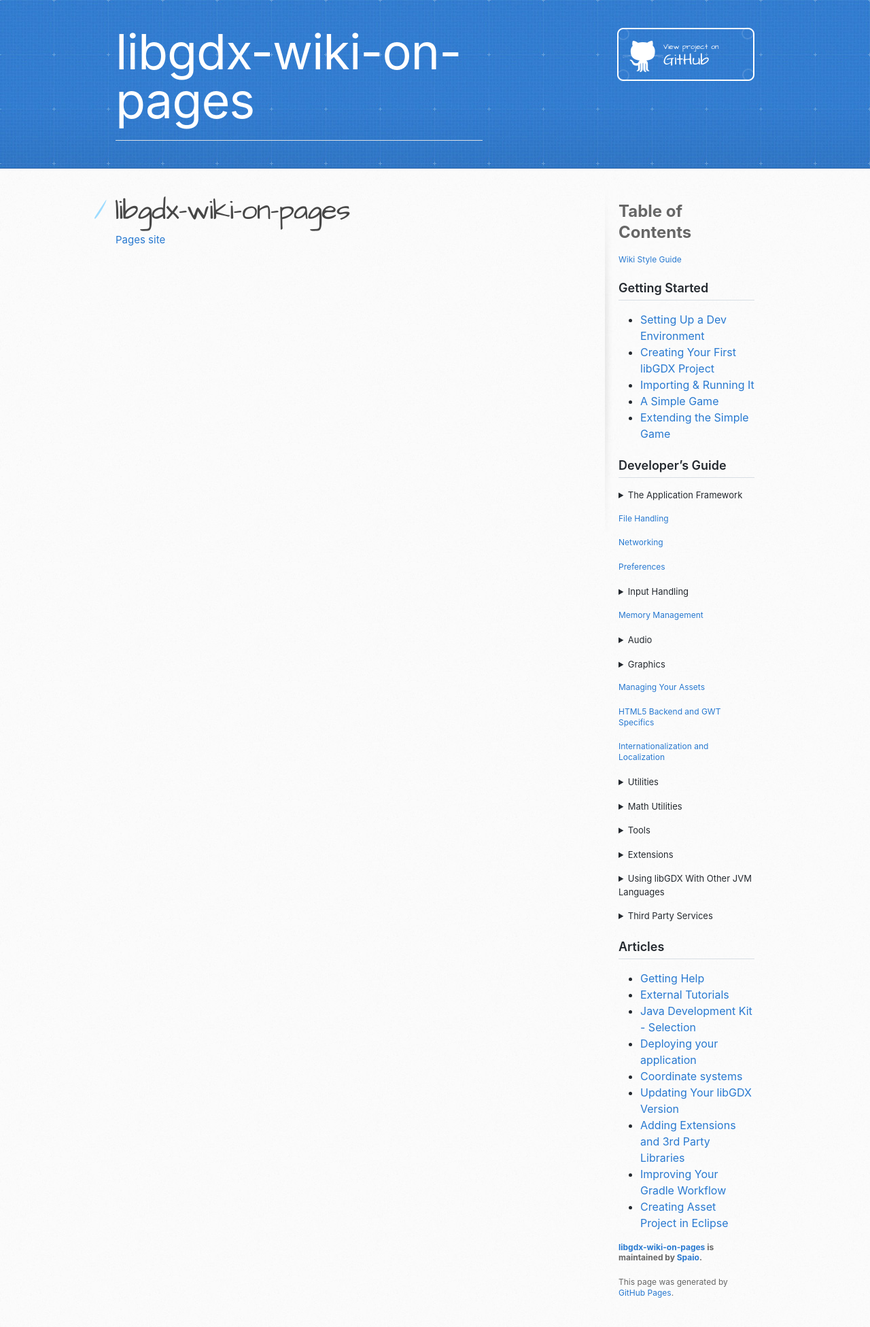
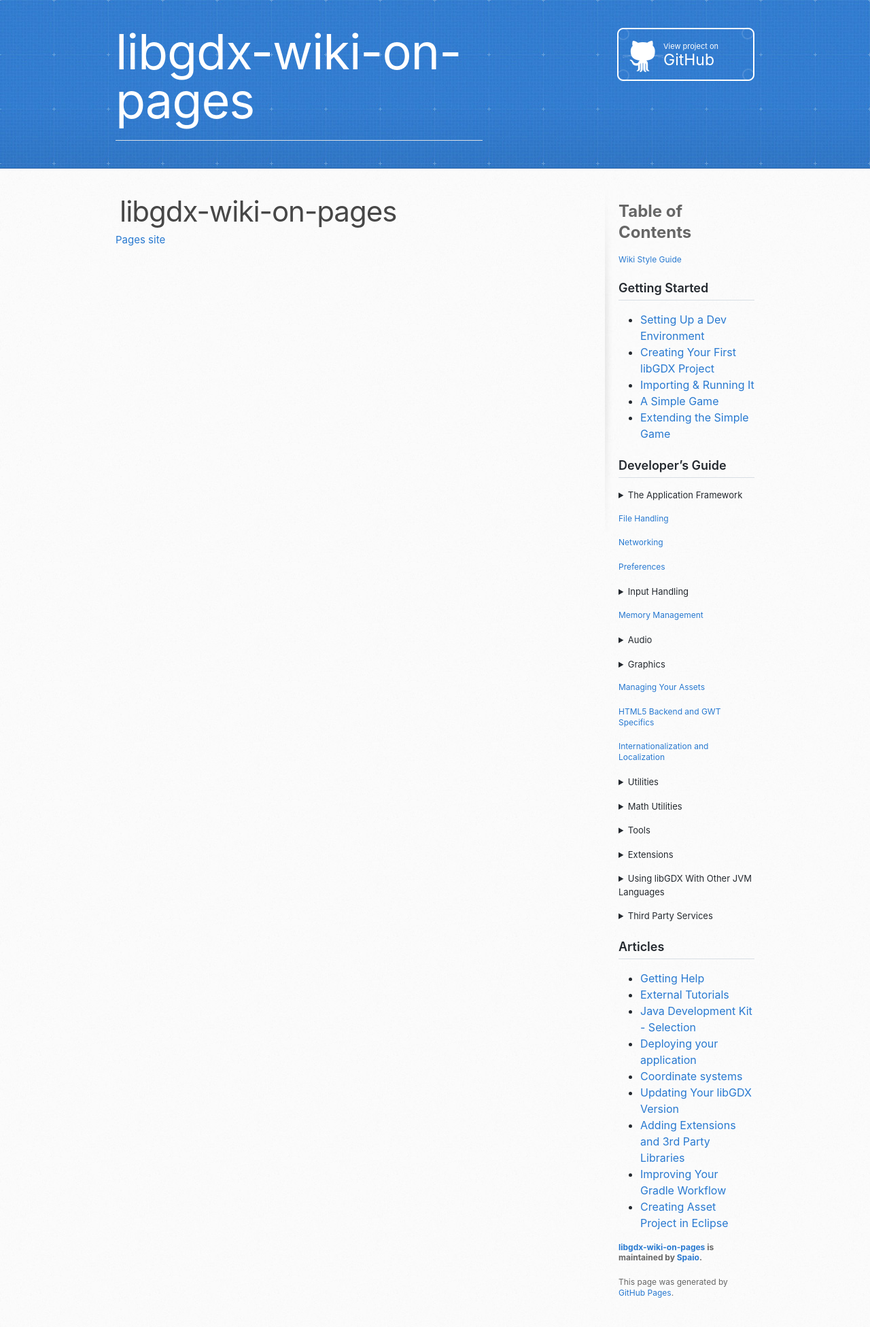
Before and after one commit to Spaio/libgdx-wiki-on-pages, a Jekyll site: the page built from README.md, in a window 1280 px wide. Shown: the whole page at 68% size. Built offline with Jekyll 4.4.1, drawn with Linux system fonts in a browser that asks for light colours; our own code applies the rules of GitHub Pages for plain Markdown files; the repository's description, which GitHub fills in, is left out.

Commit message:
Update jekyll-theme-architect.scss

```diff
--- a/_sass/jekyll-theme-architect.scss
+++ b/_sass/jekyll-theme-architect.scss
@@ -1,6 +1,5 @@
 @import "normalize";
 @import "rouge-github";
-@import url('https://fonts.googleapis.com/css?family=Architects+Daughter');
 
 /* LAYOUT STYLES */
 body {
@@ -96,7 +95,6 @@ a.button {
   height: 58px;
   padding-top: 22px;
   padding-left: 68px;
-  font-family: 'Architects Daughter', 'Helvetica Neue', Helvetica, Arial, serif;
   font-size: 23px;
   line-height: 1.2;
   color: #fff;
@@ -189,19 +187,11 @@ form {
 #main-content h1 {
   margin-top: 0;
   margin-bottom: 0;
-  font-family: 'Architects Daughter', 'Helvetica Neue', Helvetica, Arial, serif;
   font-size: 2.8em;
   font-weight: normal;
   color: #474747;
   text-indent: 6px;
   letter-spacing: -1px;
-}
-
-#main-content h1:before {
-  padding-right: 0.3em;
-  margin-left: -0.9em;
-  color: #9ddcff;
-  content: "/";
 }
 
 #main-content h2 {
```
